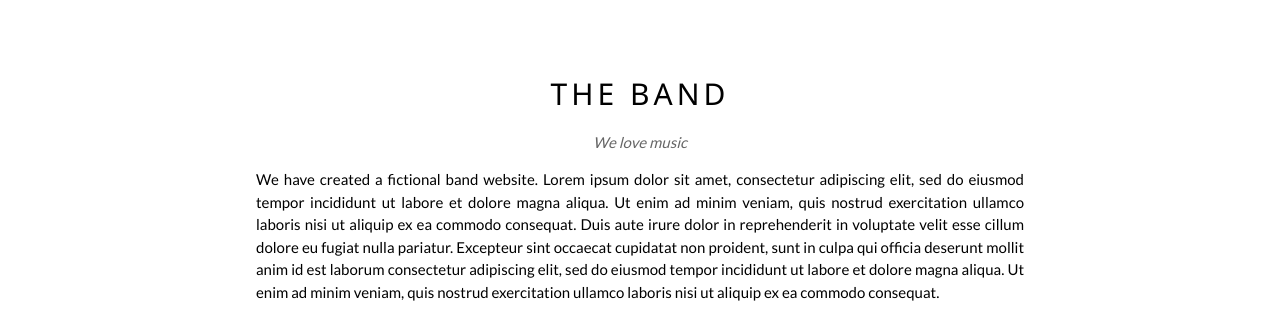
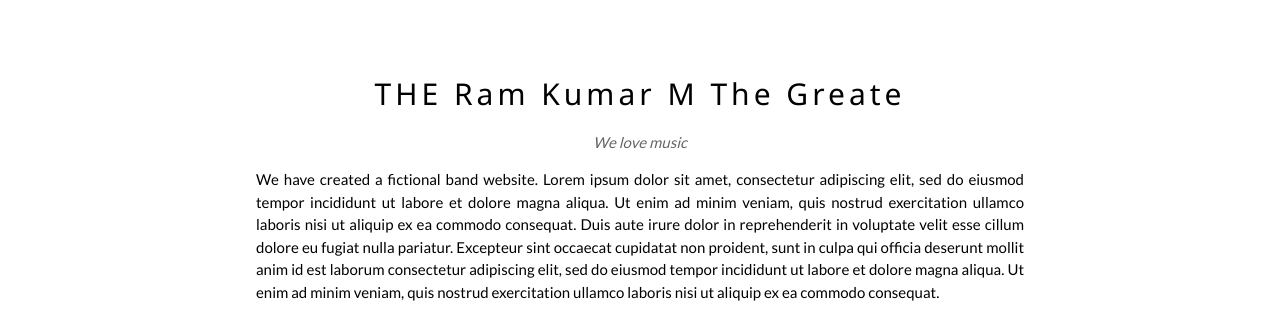
Before and after one commit to ramkumarm-2000/ramkumarm-2000.github.io, a plain HTML site: page index.html in a window 1280 px wide. Shown: the part 72-387 px from the top of the page. Drawn offline with nearby package versions, Linux system fonts and the light colour scheme.

Commit message:
added my name

```diff
--- a/index.html
+++ b/index.html
@@ -1,6 +1,6 @@
 <!DOCTYPE html>
 <html lang="en">
-<title>W3.CSS Template</title>
+<title>RAM KUMAR M</title>
 <meta charset="UTF-8">
 <meta name="viewport" content="width=device-width, initial-scale=1">
 <link rel="stylesheet" href="https://www.w3schools.com/w3css/4/w3.css">
@@ -68,7 +68,7 @@ body {font-family: "Lato", sans-serif}
 
   <!-- The Band Section -->
   <div class="w3-container w3-content w3-center w3-padding-64" style="max-width:800px" id="band">
-    <h2 class="w3-wide">THE BAND</h2>
+    <h2 class="w3-wide">THE Ram Kumar M The Greate</h2>
     <p class="w3-opacity"><i>We love music</i></p>
     <p class="w3-justify">We have created a fictional band website. Lorem ipsum dolor sit amet, consectetur adipiscing elit, sed do eiusmod tempor incididunt ut labore et dolore magna aliqua. Ut enim ad minim veniam, quis nostrud exercitation ullamco laboris nisi ut aliquip
       ex ea commodo consequat. Duis aute irure dolor in reprehenderit in voluptate velit esse cillum dolore eu fugiat nulla pariatur. Excepteur sint occaecat cupidatat non proident, sunt in culpa qui officia deserunt mollit anim id est laborum consectetur
```
